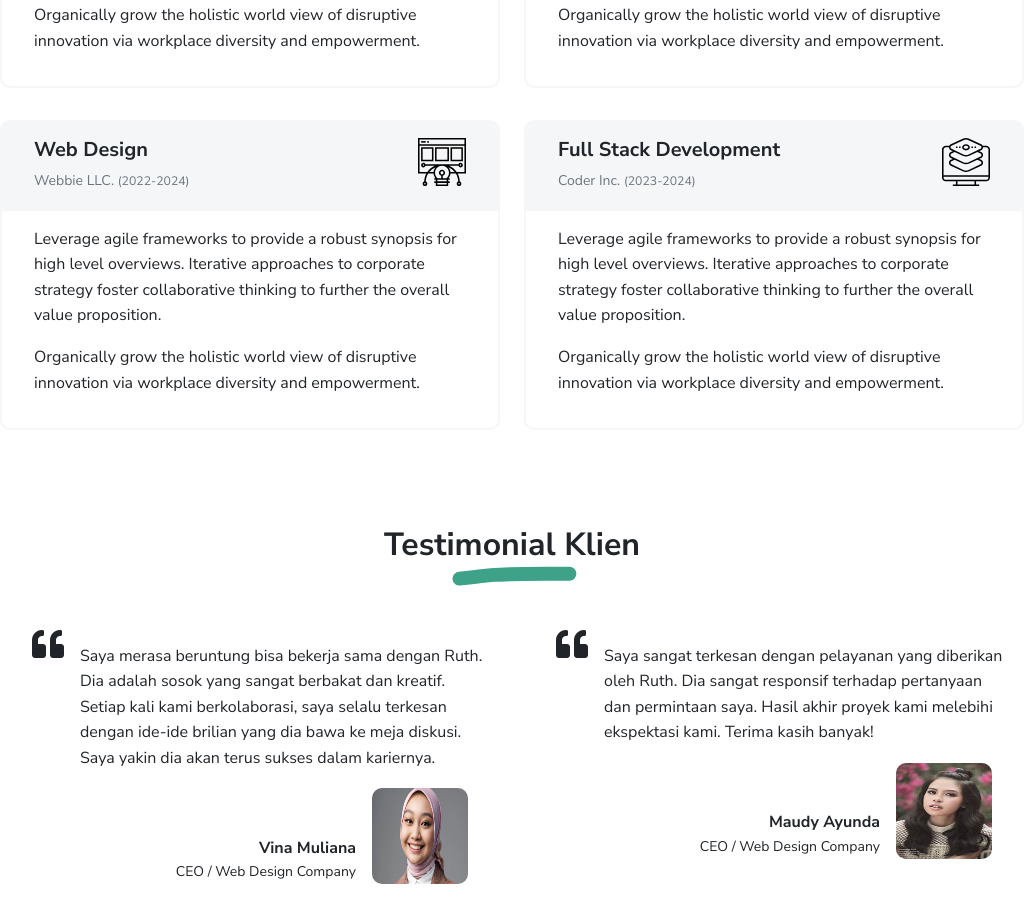
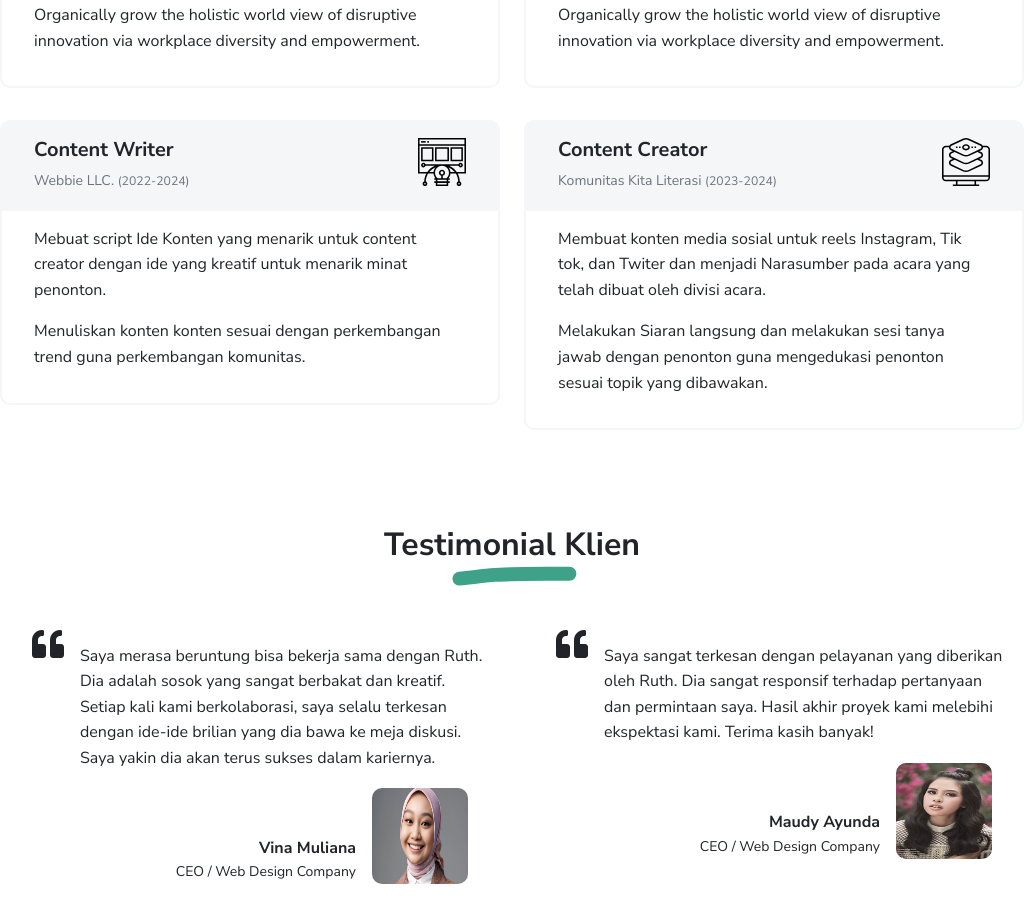
Before and after one commit to ruthmelishapurba/ruthmelishapurba.github.io, a plain HTML site: page index.html in a window 1280 px wide. Shown: the part 3396-4318 px from the top of the page, without its empty margins (128-1161 px from the left). Drawn offline with Linux system fonts and the light colour scheme.

Commit message:
Update index.html

```diff
--- a/index.html
+++ b/index.html
@@ -323,14 +323,14 @@
           <div class="card-header px-3 py-2">
             <div class="d-flex justify-content-between">
               <div>
-                <h3 class="h5 mb-1">Web Design</h3>
+                <h3 class="h5 mb-1">Content Writer</h3>
                 <div class="text-muted text-small">Webbie LLC. <small>(2022-2024)</small></div>
               </div><img src="images/services/web-design.svg" width="48" height="48" alt="web design"/>
             </div>
           </div>
           <div class="card-body px-3 py-2">
-            <p>Leverage agile frameworks to provide a robust synopsis for high level overviews. Iterative approaches to corporate strategy foster collaborative thinking to further the overall value proposition.</p>
-            <p>Organically grow the holistic world view of disruptive innovation via workplace diversity and empowerment.</p>
+            <p>Mebuat script Ide Konten yang menarik untuk content creator dengan ide yang kreatif untuk menarik minat penonton.</p>
+            <p>Menuliskan konten konten sesuai dengan perkembangan trend guna perkembangan komunitas.</p>
           </div>
         </div>
       </div>
@@ -339,14 +339,14 @@
           <div class="card-header px-3 py-2">
             <div class="d-flex justify-content-between">
               <div>
-                <h3 class="h5 mb-1">Full Stack Development</h3>
-                <div class="text-muted text-small">Coder Inc. <small>(2023-2024)</small></div>
+                <h3 class="h5 mb-1">Content Creator</h3>
+                <div class="text-muted text-small">Komunitas Kita Literasi <small>(2023-2024)</small></div>
               </div><img src="images/services/full-stack.svg" width="48" height="48" alt="full stack"/>
             </div>
           </div>
           <div class="card-body px-3 py-2">
-            <p>Leverage agile frameworks to provide a robust synopsis for high level overviews. Iterative approaches to corporate strategy foster collaborative thinking to further the overall value proposition.</p>
-            <p>Organically grow the holistic world view of disruptive innovation via workplace diversity and empowerment.</p>
+            <p>Membuat konten media sosial untuk reels Instagram, Tik tok, dan Twiter dan menjadi Narasumber pada acara yang telah dibuat oleh divisi acara.</p>
+            <p>Melakukan Siaran langsung dan melakukan sesi tanya jawab dengan penonton guna mengedukasi penonton sesuai topik yang dibawakan.</p>
           </div>
         </div>
       </div>
```
